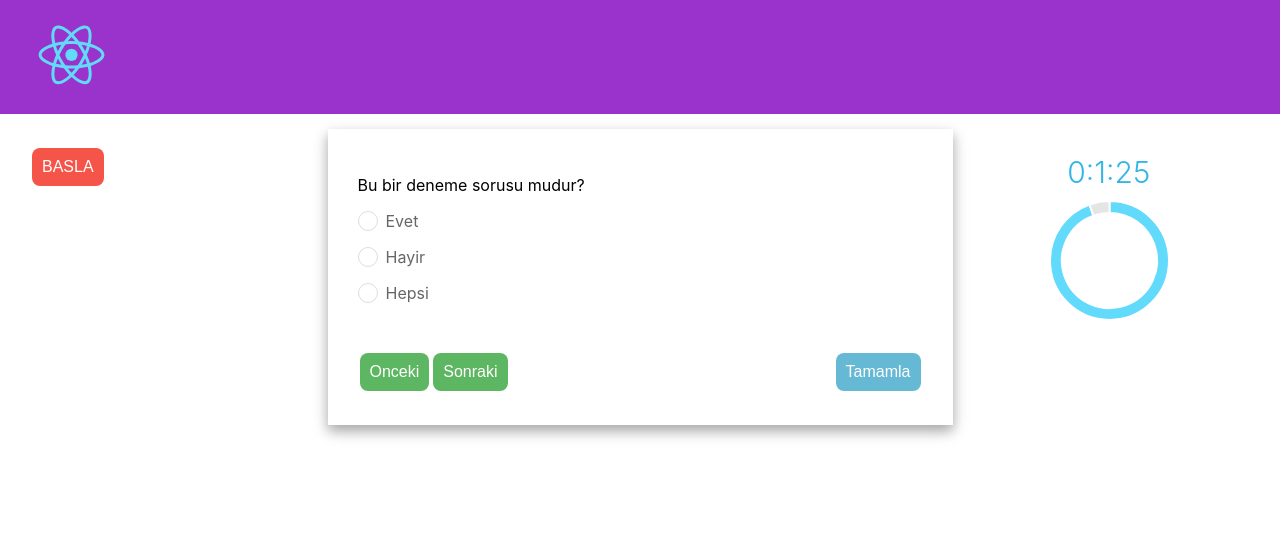
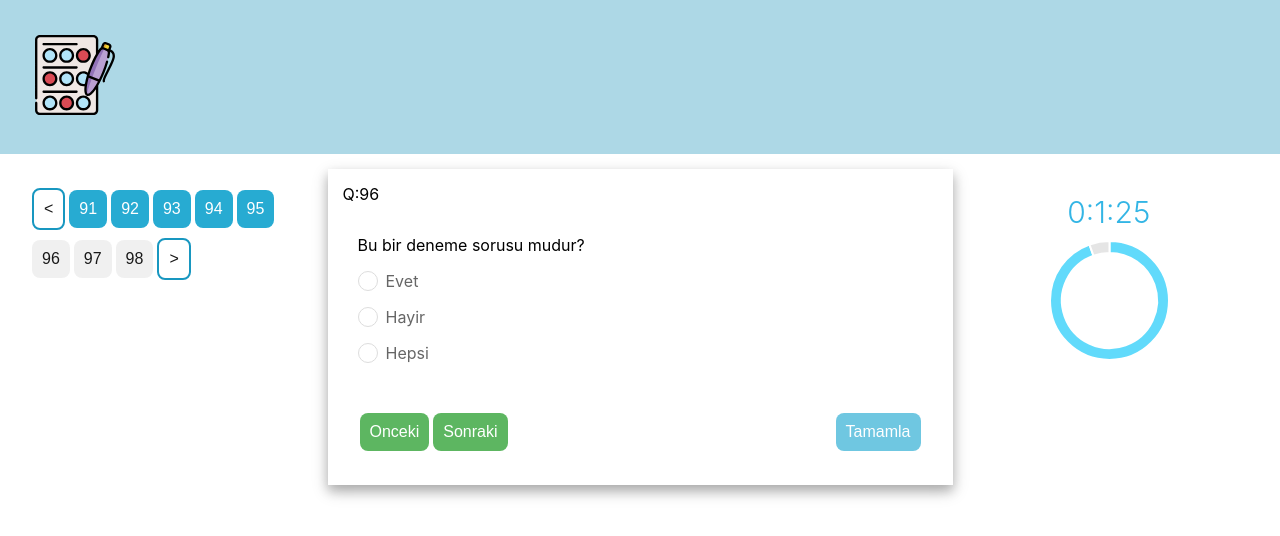
Before and after one commit to litehacker/strapi-quiz, a React (Create React App) app in the folder frontend/: page / in a window 1280 px wide. Shown: the top 536 px of the page. Built offline with nearby package versions, Linux system fonts and the light colour scheme.

Commit message:
son guncelleme

```diff
--- a/frontend/src/App.css
+++ b/frontend/src/App.css
@@ -48,13 +48,13 @@
 }
 
 html {
-  font-family: "Lucida Sans", sans-serif;
+  font-family: "Courier New", Courier, monospace	;
 }
 
 .header {
-  background-color: #9933cc;
+  background-color: lightblue;
   color: #ffffff;
-  padding: 15px;
+  padding: 35px;
 }
 
 .shadow{
@@ -81,12 +81,22 @@ html, body {
   border-radius: 8px;
   opacity: 0.9;
 }
+.button-light-blue {
+  background-color: white;
+  color: black;
+  border: 2px solid #008CBA;
+}
+
+.button-light-blue:hover {
+  background-color: #008CBA;
+  color: white;
+}
 .button-green {
   background-color: #4CAF50;
   color: white;
 }
 .button-blue {
-  background-color: #008CBA;
+  background-color: #10A2CE;
   color: white;
 }
 .button-red {
@@ -108,3 +118,40 @@ html, body {
 @media only screen and (min-width: 346px) {
   .button-right{float:right}
 }
+.tooltip {
+  position: relative;
+  display: inline-block;
+}
+
+.tooltip .tooltiptext {
+  visibility: hidden;
+  width: 120px;
+  background-color: #555;
+  color: #fff;
+  text-align: center;
+  border-radius: 6px;
+  padding: 5px 0;
+  position: absolute;
+  z-index: 1;
+  bottom: 125%;
+  left: 50%;
+  margin-left: -60px;
+  opacity: 0;
+  transition: opacity 0.3s;
+}
+
+.tooltip .tooltiptext::after {
+  content: "";
+  position: absolute;
+  top: 100%;
+  left: 50%;
+  margin-left: -5px;
+  border-width: 5px;
+  border-style: solid;
+  border-color: #555 transparent transparent transparent;
+}
+
+.tooltip:hover .tooltiptext {
+  visibility: visible;
+  opacity: 1;
+}
--- a/frontend/src/components/headerComponent.js
+++ b/frontend/src/components/headerComponent.js
@@ -1,11 +1,11 @@
 import React from 'react';
-import logo from '../logo.svg';
+import quiz from '../quiz.svg';
 
 function Header() {
   return (
     <div className="header">
       <header>
-        <img src={logo} className="App-logo" alt="logo" />
+        <img src={quiz} className="App-logo" alt="logo" />
       </header>
     </div>
   );
--- a/frontend/src/components/leftBarComponent.js
+++ b/frontend/src/components/leftBarComponent.js
@@ -3,7 +3,23 @@ import React from 'react';
 function LeftBar() {
   return (
         <div className="col-3">
-          <input id="start" type="button" className="button button-red" value="BASLA"/>
+          <div className="tooltip">
+            <input id="start" type="button" className="button button-light-blue" value="<"/>
+            <span className="tooltiptext">Önceki</span>
+          </div>
+
+          <input id="start" type="button" className="button button-blue" value="91"/>
+          <input id="start" type="button" className="button button-blue" value="92"/>
+          <input id="start" type="button" className="button button-blue" value="93"/>
+          <input id="start" type="button" className="button button-blue" value="94"/>
+          <input id="start" type="button" className="button button-blue" value="95"/>
+          <input id="start" type="button" className="button button-grey" value="96"/>
+          <input id="start" type="button" className="button button-grey" value="97"/>
+          <input id="start" type="button" className="button button-grey" value="98"/>
+          <div className="tooltip">
+            <input id="start" type="button" className="button button-light-blue " value=">"/>
+            <span className="tooltiptext">Sonraki</span>
+          </div>
         </div>
   );
 }
--- a/frontend/src/components/questionComponent.js
+++ b/frontend/src/components/questionComponent.js
@@ -4,6 +4,8 @@ import '../css/questionComponent-radio.css';
 
 function Question() {
   return (
+    <>
+      <span>Q:96 </span>
       <div className="question ">
         <p className="questionText">
         Bu bir deneme sorusu mudur?
@@ -21,6 +23,7 @@ function Question() {
           <label htmlFor="test3">Hepsi</label>
         </p>
       </div>
+    </>
   );
 }
 // systemctl stop nginx
--- a/frontend/src/components/rightBarComponent.js
+++ b/frontend/src/components/rightBarComponent.js
@@ -35,7 +35,8 @@ const RightBar = () =>{
   //chart
   const [chartData,setChartData] = useState({});
 
-  useEffect( () => {if(timeLeft){
+  useEffect( () => {
+    if(timeLeft){
     const chart = () => {
       if(timeLeft){
         setChartData({
```
Also changed, not shown: frontend/src/quiz.svg (added). Lines whose indentation alone changed are shown as unchanged.
